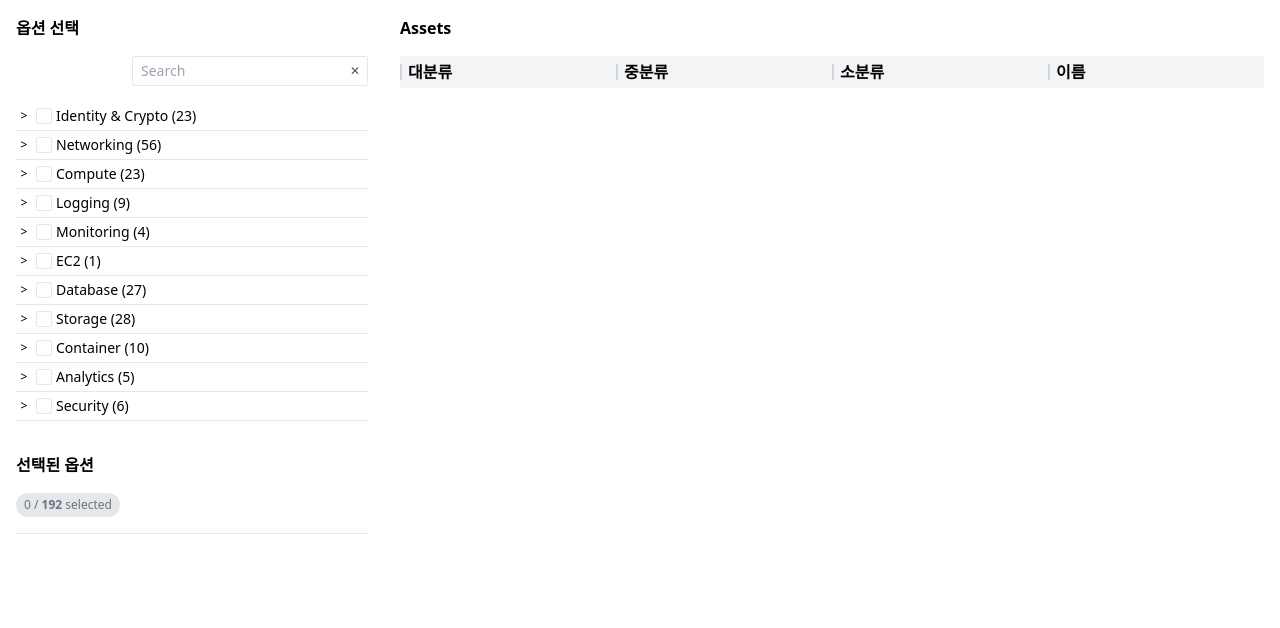
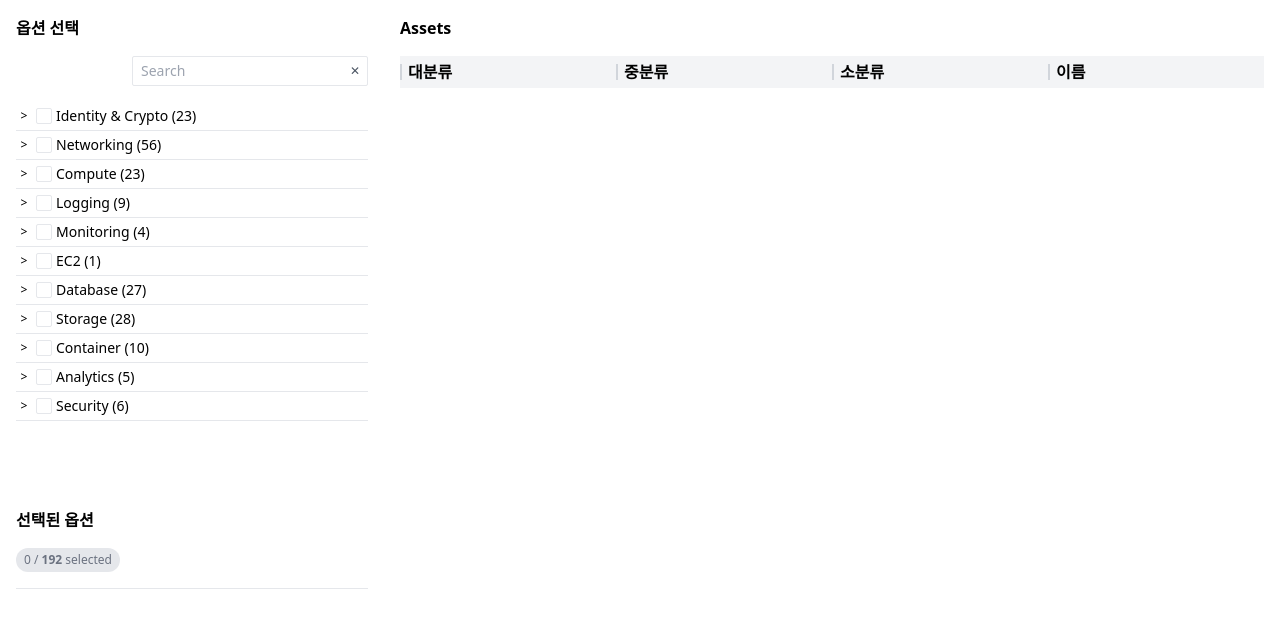
Before and after one commit to yunjeoming/tatum, a Next.js app: page / in a window 1280 px wide. Shown: the top 628 px of the page. Built offline with nearby package versions, Linux system fonts and the light colour scheme.

Commit message:
feat: LoadingUI 생성 및 반영

```diff
--- /dev/null
+++ b/src/components/organisms/LoadingUI/index.tsx
@@ -0,0 +1,17 @@
+import { FC } from 'react';
+
+type Props = {
+  className?: string;
+};
+
+const LoadingUI: FC<Props> = ({ className = '' }) => {
+  return (
+    <div className={`w-full h-full flex items-center justify-center gap-2 ${className ?? ''}`}>
+      <span className="animate-[pulse_1s_infinite] w-2 h-2 rounded-full bg-gray-700"></span>
+      <span className="animate-[pulse_1s_infinite_200ms] w-2 h-2 rounded-full bg-gray-700"></span>
+      <span className="animate-[pulse_1s_infinite_400ms] w-2 h-2 rounded-full bg-gray-700"></span>
+    </div>
+  );
+};
+
+export default LoadingUI;
--- a/src/components/organisms/index.tsx
+++ b/src/components/organisms/index.tsx
@@ -1,2 +1,3 @@
+export { default as LoadingUI } from './LoadingUI';
 export { default as Table } from './Table';
 export { default as TreeView } from './TreeView';
--- a/src/pages/Main/components/AllOptions.tsx
+++ b/src/pages/Main/components/AllOptions.tsx
@@ -1,21 +1,34 @@
 import { ChangeEvent, FC } from 'react';
 import { CloseableSearchBox } from '@/components/molecules';
-import { TreeView } from '@/components/organisms';
+import { LoadingUI, TreeView } from '@/components/organisms';
 import { TreeNode } from '@/types/TreeNode';
 
 type Props = {
   searchWord: string;
   options: TreeNode[];
   checkedItems: TreeNode['key'][];
+  isLoading: boolean;
   onChangeCheckbox: (e: ChangeEvent<HTMLInputElement>, node: TreeNode) => void;
   onChangeValue: (e: ChangeEvent<HTMLInputElement>) => void;
   onDelete: () => void;
 };
 
-const AllOptions: FC<Props> = ({ searchWord, options, checkedItems, onChangeCheckbox, onChangeValue, onDelete }) => {
+const AllOptions: FC<Props> = ({
+  searchWord,
+  options,
+  checkedItems,
+  isLoading,
+  onChangeCheckbox,
+  onChangeValue,
+  onDelete,
+}) => {
   return (
-    <div className="flex flex-col gap-4">
+    <div className="flex flex-col gap-4 min-h-[460px]">
       <h4>옵션 선택</h4>
+      {isLoading ? (
+        <LoadingUI className="h-96" />
+      ) : (
+        <>
           <CloseableSearchBox className="self-end" value={searchWord} onChange={onChangeValue} onDelete={onDelete} />
           <TreeView
             key={searchWord}
@@ -27,6 +40,8 @@ const AllOptions: FC<Props> = ({ searchWord, options, checkedItems, onChangeChec
             checkedItems={checkedItems}
             onChangeCheckbox={onChangeCheckbox}
           />
+        </>
+      )}
     </div>
   );
 };
--- a/src/pages/Main/components/Assets.tsx
+++ b/src/pages/Main/components/Assets.tsx
@@ -1,17 +1,18 @@
 import { FC } from 'react';
-import { Table } from '@/components/organisms';
+import { LoadingUI, Table } from '@/components/organisms';
 import { Column, Row } from '@/types/common';
 
 type Props = {
   columns: Column[];
   rows: Row[];
+  isLoading: boolean;
 };
 
-const Assets: FC<Props> = ({ columns, rows }) => {
+const Assets: FC<Props> = ({ columns, rows, isLoading }) => {
   return (
     <div className="h-full flex flex-col gap-4">
       <h3>Assets</h3>
-      <Table columns={columns} rows={rows} isFixedHeight={false} />
+      {isLoading ? <LoadingUI className="h-96" /> : <Table columns={columns} rows={rows} isFixedHeight={false} />}
     </div>
   );
 };
--- a/src/pages/Main/components/SelectedOptions.tsx
+++ b/src/pages/Main/components/SelectedOptions.tsx
@@ -2,15 +2,17 @@ import { FC } from 'react';
 import { Tag } from '@/components/atoms';
 import { CloseableTag } from '@/components/molecules';
 import { TreeNode } from '@/types/TreeNode';
+import { LoadingUI } from '@/components/organisms';
 
 type Props = {
   totalCount: number;
   selectedCount: number;
   options: TreeNode[];
+  isLoading: boolean;
   onDeleteOption: (node: TreeNode) => void;
 };
 
-const SelectedOptions: FC<Props> = ({ totalCount, selectedCount, options, onDeleteOption }) => {
+const SelectedOptions: FC<Props> = ({ totalCount, selectedCount, options, isLoading, onDeleteOption }) => {
   const getEmphasizedPath = (node: TreeNode) => {
     let path = node.getPath({ hasRootPath: false });
     const checkedAll = node.nodes?.length ? ':all' : '';
@@ -36,17 +38,23 @@ const SelectedOptions: FC<Props> = ({ totalCount, selectedCount, options, onDele
   return (
     <div className="flex flex-col gap-4">
       <h4>선택된 옵션</h4>
+      {isLoading ? (
+        <LoadingUI className="h-36" />
+      ) : (
+        <>
           <Tag>
             <span>
               {selectedCount} / <strong>{totalCount}</strong> selected
             </span>
           </Tag>
           <span className="border-t" />
-      {options.map((option) => (
+          {options.map(option => (
             <CloseableTag key={option.key} onClick={() => onDeleteOption(option)}>
               {getEmphasizedPath(option)}
             </CloseableTag>
           ))}
+        </>
+      )}
     </div>
   );
 };
--- a/src/pages/Main/index.tsx
+++ b/src/pages/Main/index.tsx
@@ -14,6 +14,7 @@ const Main = () => {
     rows,
     searchWord,
     totalCount,
+    isLoading,
     handleChangeCheckbox,
     handleChangeValue,
     handleDeleteSearchWord,
@@ -27,6 +28,7 @@ const Main = () => {
           searchWord={searchWord}
           options={nodeData?.nodes || []}
           checkedItems={checkedKeys}
+          isLoading={isLoading}
           onChangeCheckbox={handleChangeCheckbox}
           onChangeValue={handleChangeValue}
           onDelete={handleDeleteSearchWord}
@@ -35,11 +37,12 @@ const Main = () => {
           totalCount={totalCount}
           selectedCount={checkedKeys.length}
           options={checkedNodes}
+          isLoading={isLoading}
           onDeleteOption={handleDeleteOption}
         />
       </aside>
       <main className="grow p-4 min-h-full h-fit">
-        <Assets columns={columns} rows={rows} />
+        <Assets columns={columns} rows={rows} isLoading={isLoading} />
       </main>
     </div>
   );
--- a/src/pages/Main/useMain.tsx
+++ b/src/pages/Main/useMain.tsx
@@ -10,6 +10,7 @@ type UseHookReturn = {
   rows: Row[];
   searchWord: string;
   totalCount: number;
+  isLoading: boolean;
   handleChangeCheckbox: (e: ChangeEvent<HTMLInputElement>, node: TreeNode) => void;
   handleChangeValue: (e: ChangeEvent<HTMLInputElement>) => void;
   handleDeleteOption: (node: TreeNode) => void;
@@ -27,6 +28,7 @@ const useMain = (): UseHookReturn => {
   const [nodeData, setNodeDatas] = useState<TreeNode | null>(originNode.current);
 
   const [searchWord, setSearchWord] = useState('');
+  const [isLoading, setIsLoading] = useState(true);
 
   const convertColumn = (column: string) => {
     const keys = column.split(',');
@@ -131,6 +133,9 @@ const useMain = (): UseHookReturn => {
       })
       .catch((e: any) => {
         console.error('csv를 불러올 수 없습니다. ', e);
+      })
+      .finally(() => {
+        setIsLoading(false);
       });
   }, []);
 
@@ -187,6 +192,7 @@ const useMain = (): UseHookReturn => {
     rows,
     searchWord,
     totalCount: originNode.current.getSubKeyCount(),
+    isLoading,
     handleChangeCheckbox,
     handleChangeValue,
     handleDeleteOption,
```
Lines whose indentation alone changed are shown as unchanged.
